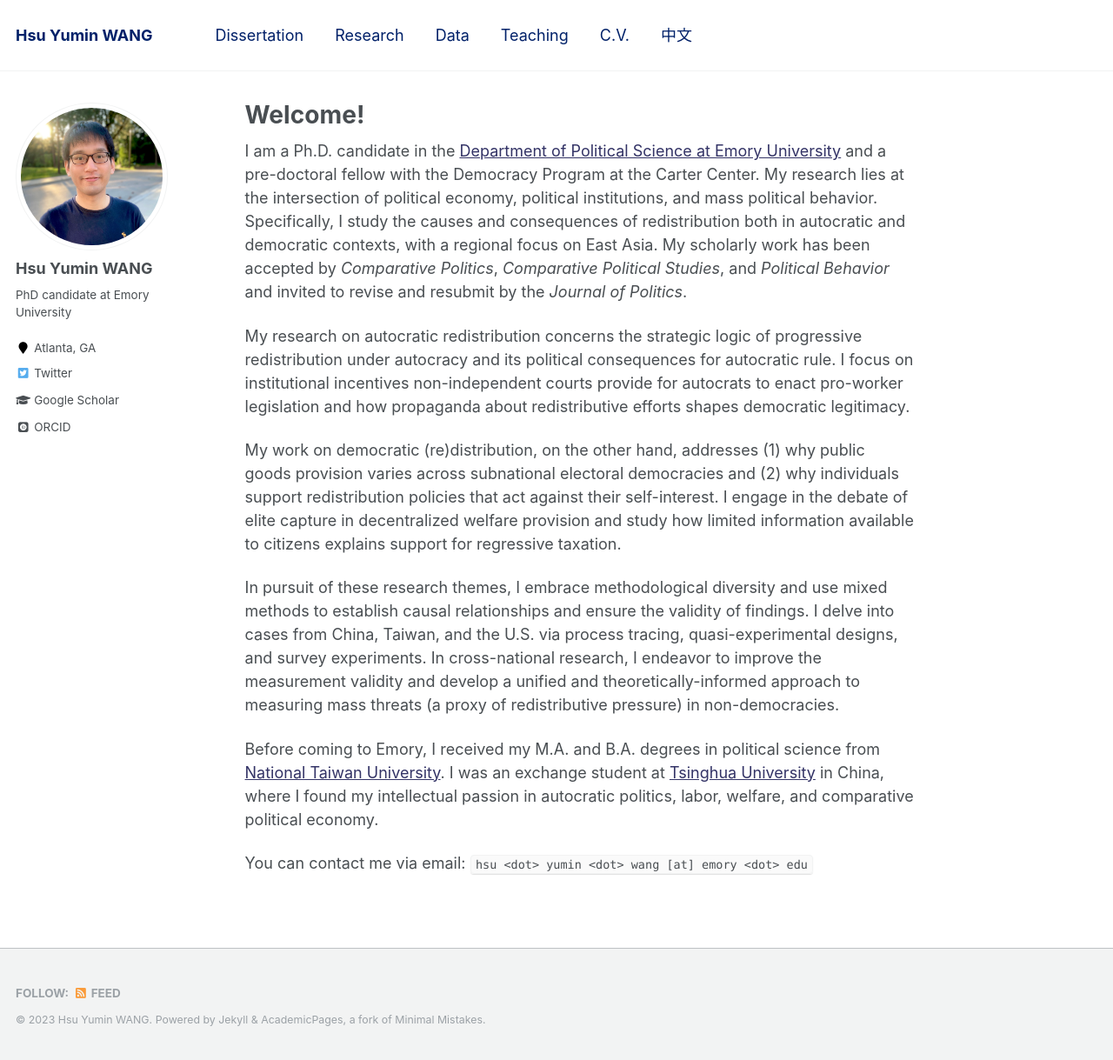
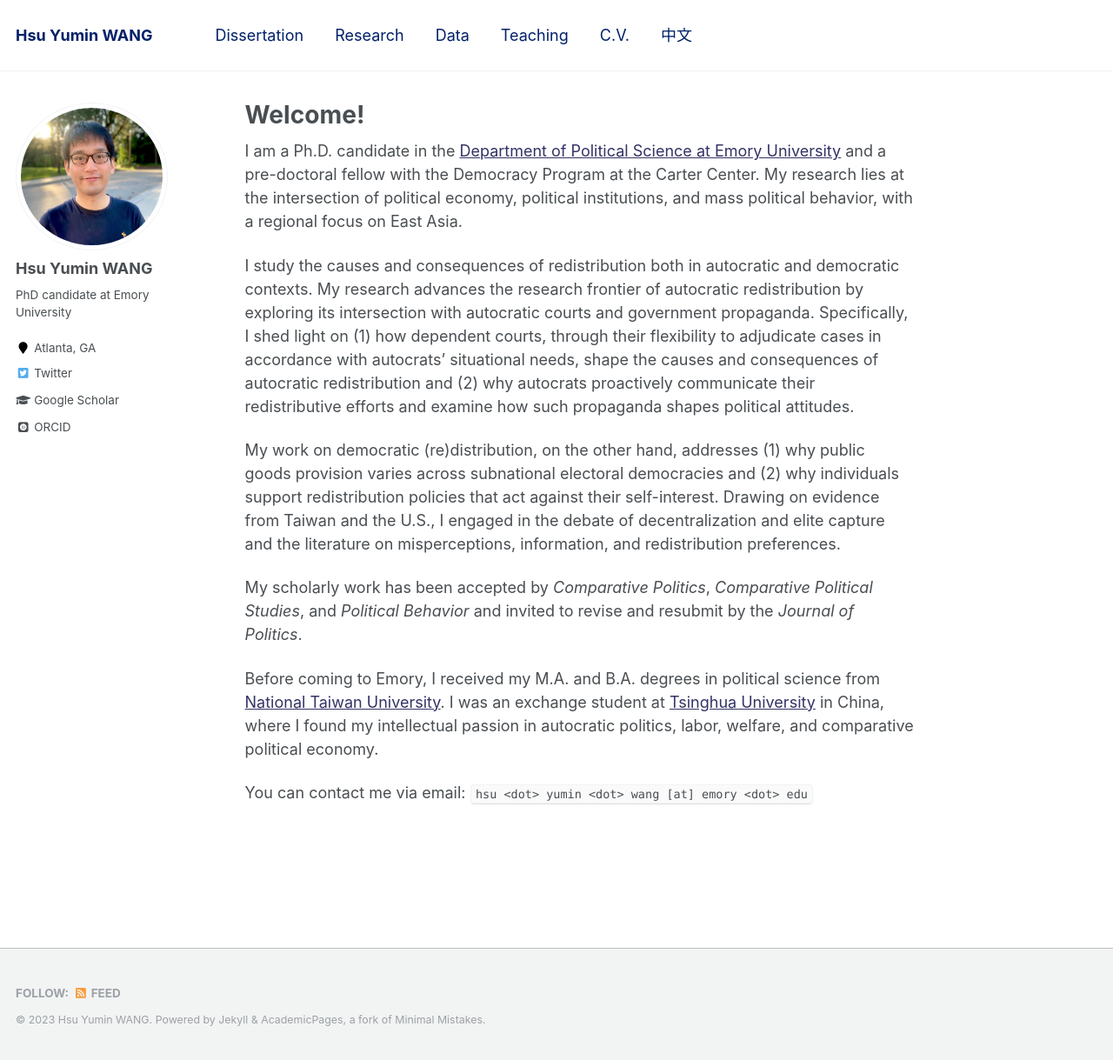
Before and after one commit to hsuyumin/hsuyumin.github.io, a Jekyll site: the page built from _pages/about.md, in a window 1280 px wide and 1219 px high. Shown: the whole window at 87% size. Built offline with Jekyll 4.4.1, drawn with Linux system fonts in a browser that asks for light colours; some web fonts are replaced.

Commit message:
Update about.md

```diff
--- a/_pages/about.md
+++ b/_pages/about.md
@@ -8,13 +8,13 @@ redirect_from:
   - /about.html
 ---
 
-I am a Ph.D. candidate in the [Department of Political Science at Emory University](http://polisci.emory.edu/home/) and a pre-doctoral fellow with the Democracy Program at the Carter Center. My research lies at the intersection of political economy, political institutions, and mass political behavior. Specifically, I study the causes and consequences of redistribution both in autocratic and democratic contexts, with a regional focus on East Asia. My scholarly work has been accepted by _Comparative Politics_, _Comparative Political Studies_, and _Political Behavior_ and invited to revise and resubmit by the _Journal of Politics_.
+I am a Ph.D. candidate in the [Department of Political Science at Emory University](http://polisci.emory.edu/home/) and a pre-doctoral fellow with the Democracy Program at the Carter Center. My research lies at the intersection of political economy, political institutions, and mass political behavior, with a regional focus on East Asia.
 
-My research on autocratic redistribution concerns the strategic logic of progressive redistribution under autocracy and its political consequences for autocratic rule. I focus on institutional incentives non-independent courts provide for autocrats to enact pro-worker legislation and how propaganda about redistributive efforts shapes democratic legitimacy.
+I study the causes and consequences of redistribution both in autocratic and democratic contexts. My research advances the research frontier of autocratic redistribution by exploring its intersection with autocratic courts and government propaganda. Specifically, I shed light on (1) how dependent courts, through their flexibility to adjudicate cases in accordance with autocrats' situational needs, shape the causes and consequences of autocratic redistribution and (2) why autocrats proactively communicate their redistributive efforts and examine how such propaganda shapes political attitudes.
 
-My work on democratic (re)distribution, on the other hand, addresses (1) why public goods provision varies across subnational electoral democracies and (2) why individuals support redistribution policies that act against their self-interest. I engage in the debate of elite capture in decentralized welfare provision and study how limited information available to citizens explains support for regressive taxation.
+My work on democratic (re)distribution, on the other hand, addresses (1) why public goods provision varies across subnational electoral democracies and (2) why individuals support redistribution policies that act against their self-interest. Drawing on evidence from Taiwan and the U.S., I engaged in the debate of decentralization and elite capture and the literature on misperceptions, information, and redistribution preferences.
 
-In pursuit of these research themes, I embrace methodological diversity and use mixed methods to establish causal relationships and ensure the validity of findings. I delve into cases from China, Taiwan, and the U.S. via process tracing, quasi-experimental designs, and survey experiments. In cross-national research, I endeavor to improve the measurement validity and develop a unified and theoretically-informed approach to measuring mass threats (a proxy of redistributive pressure) in non-democracies.
+My scholarly work has been accepted by _Comparative Politics_, _Comparative Political Studies_, and _Political Behavior_ and invited to revise and resubmit by the _Journal of Politics_.
 
 Before coming to Emory, I received my M.A. and B.A. degrees in political science from [National Taiwan University](https://www.ntu.edu.tw/english/). I was an exchange student at [Tsinghua University](https://www.tsinghua.edu.cn/en/) in China, where I found my intellectual passion in autocratic politics, labor, welfare, and comparative political economy.
 
```
